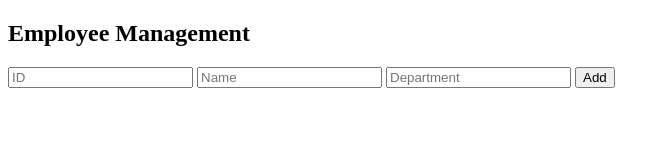
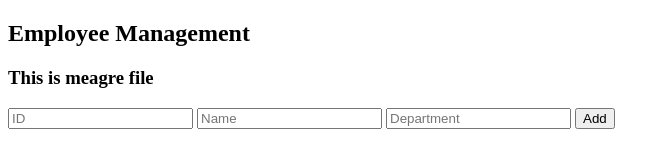
Before and after one commit to Prachi12003/democode, a plain HTML site: page Employee.html in a window 1280 px wide. Shown: the whole page, without its empty margins (0-670 px from the left). Drawn offline with Linux system fonts and the light colour scheme.

Commit message:
Add heading to Employee Management page
Added a heading to indicate the file's purpose.

```diff
--- a/Employee.html
+++ b/Employee.html
@@ -6,6 +6,7 @@
 <body>
 
 <h2>Employee Management</h2>
+    <h3>This is meagre file</h3>
 
 <input id="id" placeholder="ID">
 <input id="name" placeholder="Name">
@@ -27,5 +28,6 @@ function add() {
 }
 </script>
 
+
 </body>
 </html>
```
